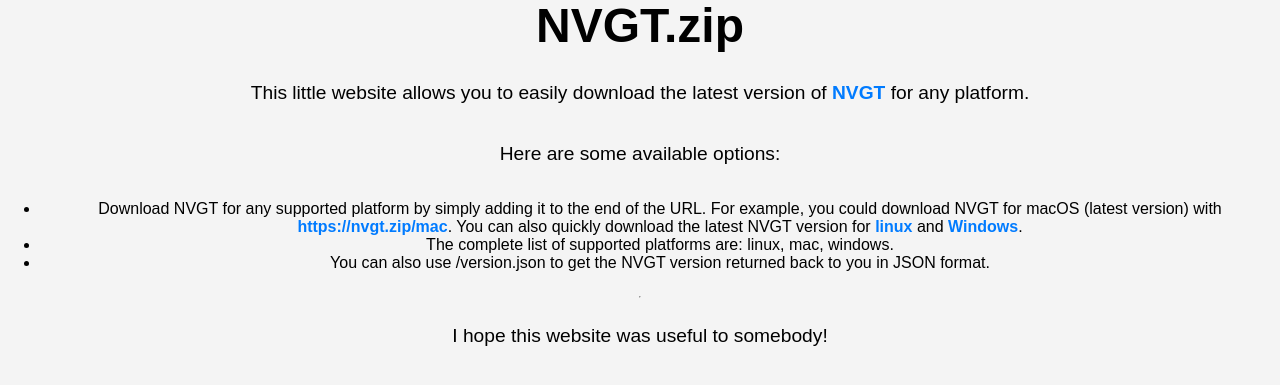
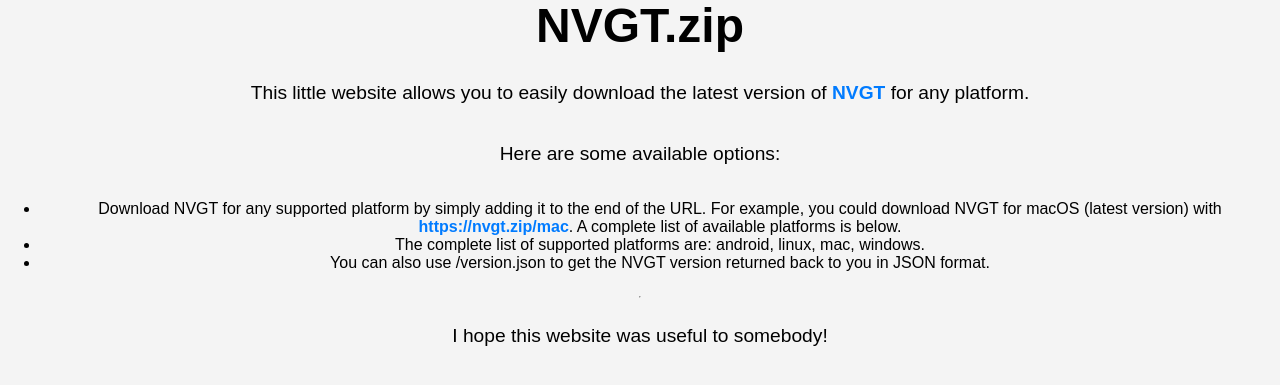
Before and after one commit to braillescreen/nvgt.zip, a Flask app: page / in a window 1280 px wide. Shown: the part 234-619 px from the top of the page. Run offline with Flask 3, Linux system fonts and the light colour scheme.

Commit message:
Various improvements; android downloading support

```diff
--- a/app.py
+++ b/app.py
@@ -29,6 +29,8 @@
 
 def get_extension(platform: str) -> str:
 	match platform:
+		case "android":
+			return "apk"
 		case "linux":
 			return "tar.gz"
 		case "mac":
@@ -42,9 +44,12 @@
 def return_nvgt_version(version = get_nvgt_version()):
 	return jsonify({"version": version})
 
+""" todo
 @app.route("/<platform>dev")
 def download_dev(platform):
 	if not ["linuxdev", "macdev", "windev"] in platform: return render_template("404.html")
 
+"""
+
 if __name__ == "__main__":
 	app.run(host="0.0.0.0", debug=False, port=3105)
--- a/templates/index.html
+++ b/templates/index.html
@@ -41,8 +41,8 @@
 		<p>This little website allows you to easily download the latest version of <a href="https://nvgt.gg">NVGT</a> for any platform.</p>
 		<p>Here are some available options:</p>
 		<ul>
-			<li>Download NVGT for any supported platform by simply adding it to the end of the URL. For example, you could download NVGT for macOS (latest version) with <a href="/mac">https://nvgt.zip/mac</a>. You can also quickly download the latest NVGT version for  <a href="https://nvgt.zip/linux">linux</a> and <a href="/windows">Windows</a>.</li>
-			<li>The complete list of supported platforms are: linux, mac, windows.</li>
+			<li>Download NVGT for any supported platform by simply adding it to the end of the URL. For example, you could download NVGT for macOS (latest version) with <a href="/mac">https://nvgt.zip/mac</a>. A complete list of available platforms is below.</li>
+			<li>The complete list of supported platforms are: android, linux, mac, windows.</li>
 			<li>You can also use /version.json to get the NVGT version returned back to you in JSON format.</li>
 		</ul>
 
```
